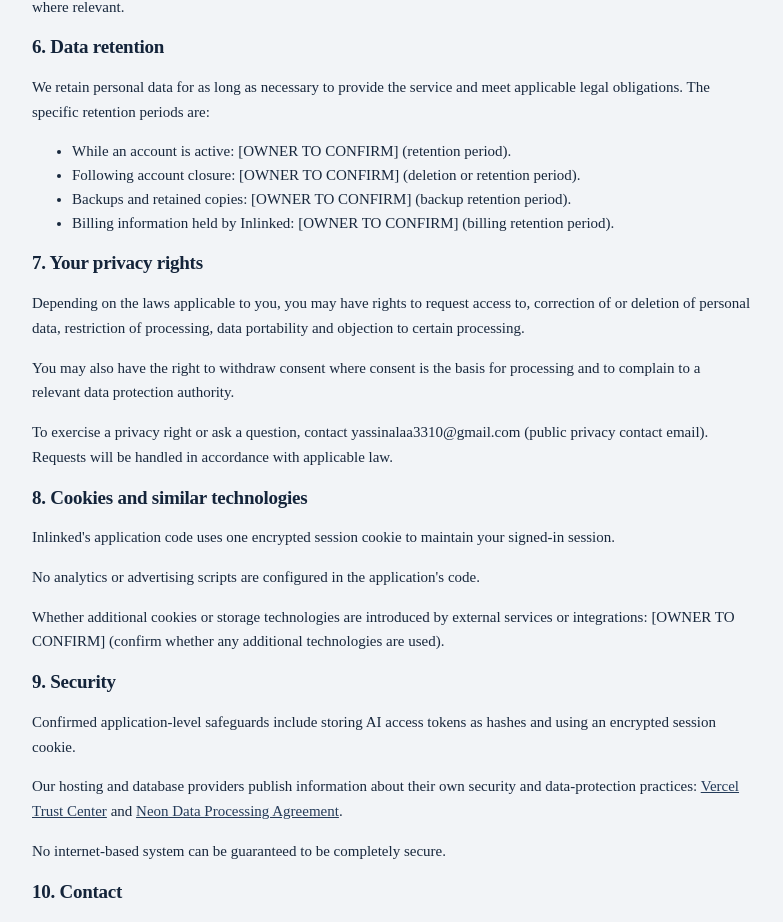
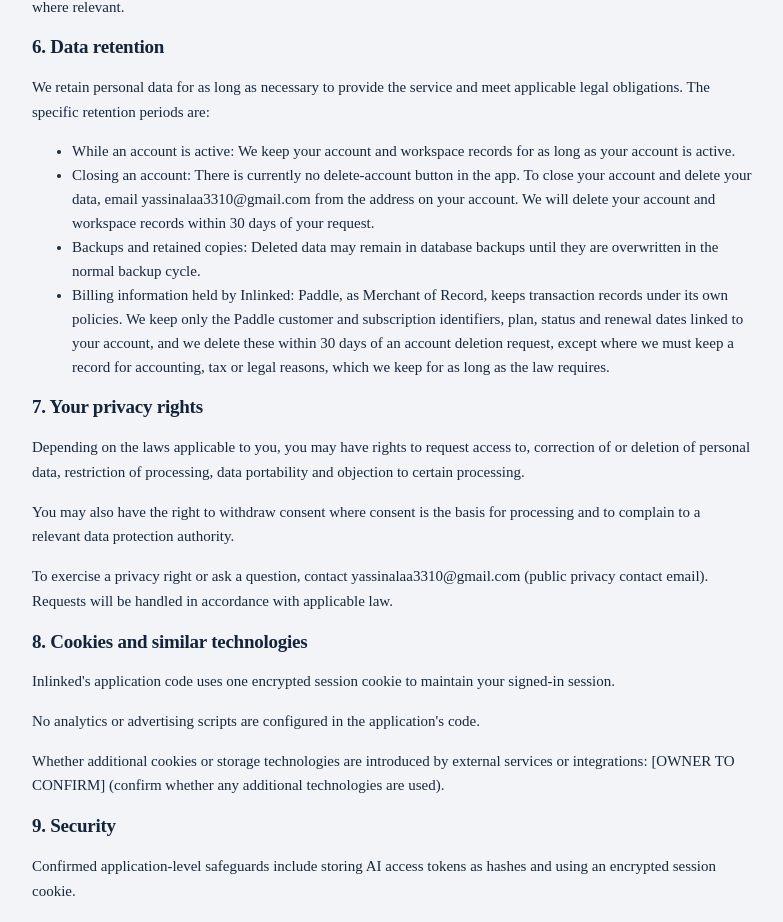
Before and after one commit to Yassin-567/Linkedin-Assistant, a Next.js app: page /privacy in a window 1280 px wide. Shown: the part 2060-2982 px from the top of the page, without its empty margins (248-1031 px from the left). Built offline with nearby package versions, Linux system fonts and the light colour scheme; no server answers.

Commit message:
Finalize privacy data retention wording

```diff
--- a/app/privacy/page.tsx
+++ b/app/privacy/page.tsx
@@ -275,27 +275,19 @@ export default function Privacy() {
 
       <ul>
         <li>
-          While an account is active:
-          {" "}{val(LEGAL.retentionWhileAccountActive)}
-          {" "}(retention period).
+          While an account is active: We keep your account and workspace records for as long as your account is active.
         </li>
 
         <li>
-          Following account closure:
-          {" "}{val(LEGAL.retentionAfterAccountClosure)}
-          {" "}(deletion or retention period).
+          Closing an account: There is currently no delete-account button in the app. To close your account and delete your data, email yassinalaa3310@gmail.com from the address on your account. We will delete your account and workspace records within 30 days of your request.
         </li>
 
         <li>
-          Backups and retained copies:
-          {" "}{val(LEGAL.backupRetention)}
-          {" "}(backup retention period).
+          Backups and retained copies: Deleted data may remain in database backups until they are overwritten in the normal backup cycle.
         </li>
 
         <li>
-          Billing information held by Inlinked:
-          {" "}{val(LEGAL.billingRetention)}
-          {" "}(billing retention period).
+          Billing information held by Inlinked: Paddle, as Merchant of Record, keeps transaction records under its own policies. We keep only the Paddle customer and subscription identifiers, plan, status and renewal dates linked to your account, and we delete these within 30 days of an account deletion request, except where we must keep a record for accounting, tax or legal reasons, which we keep for as long as the law requires.
         </li>
       </ul>
 
```
